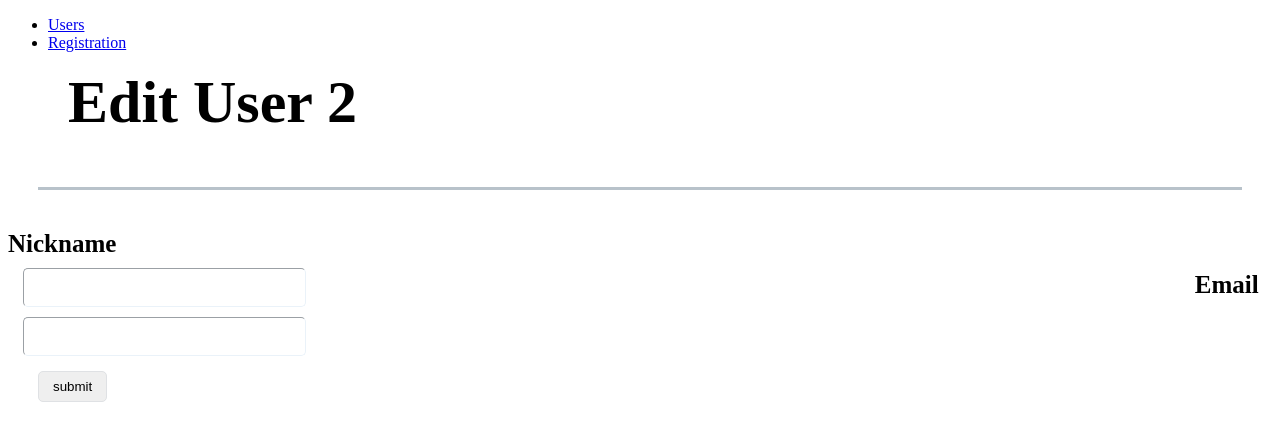
After one commit to Timo4ey/hexlet-course-flask, a Flask app: page /users/2/edit in a window 1280 px wide. The commit adds this page. Shown: the top 441 px of the page. Run offline with Flask 2, Linux system fonts and the light colour scheme; parts of the project's set-up code (start-up, migrations or seed data) failed here and were passed over.

Commit message:
[feature] add a function and a pages for editing a user's data by id

```diff
--- a/project_1/lesson/example.py
+++ b/project_1/lesson/example.py
@@ -23,13 +23,16 @@ def main_page():
 def get_name(id):
     data = Paths.read_json()
     result = tuple(filter(lambda x: x.get('id') == id, data))
+    message = get_flashed_messages(with_categories=True)
     if len(result) == 0:
         user = ''
     else:
         (user, ) = result
     if user:
         return render_template("index.html", id=user['id'],
-                               name=user['nickname'])
+                               name=user['nickname'],
+                               email=user['email'],
+                               messages=message)
     return redirect(url_for("register_user"))
 
 
@@ -41,7 +44,8 @@ def get_users():
     if term:
         select_user = list(filter(
                         lambda x: x['nickname'][:3].lower().find(term) != -1,
-                        select_user))
+                        select_user
+                        ))
     return render_template("users/index.html",
                            users=select_user, messages=messages)
 
@@ -62,15 +66,12 @@ def save_user():
     email = form.email.data
 
     user = Users(nickname, email)
-
-    # !!! Need to add as a new method in Validator
-    db = Paths.read_json()
-    new_id = list(filter(lambda x: x['id'] == user.id, db))
+    validator = Validator(user)
+    new_id = validator.check_unique_id(user.get_id)
     if new_id:
-        new_id = max(db, key=lambda x: x.get('id'))
+        new_id = max(new_id, key=lambda x: x.get('id'))
         user.get_id = new_id['id'] + 1
 
-    validator = Validator(user)
     validator.validate_name()
     validator.validate_email()
     if validator.is_valid() is True:
@@ -83,3 +84,30 @@ def save_user():
         form=form,
         errors=validator.is_valid()
         ), 422
+
+
+@app.route("/users/<int:id>/edit")
+def edit_user_page(id):
+
+    form = RegistrationForm()
+    ids = Validator.check_user_id(id)
+    if ids:
+        return render_template("form/edit_user.html",
+                               form=form,
+                               errors={},
+                               id=id)
+    if not ids:
+        return render_template('errors/422.html')
+
+
+@app.route('/users/<int:id>/edit', methods=["POST"])
+def edit_user(id):
+    data = request.form.to_dict()
+
+    instance = Users(data['nickname'], data['email'])
+    user = UserMaker(instance)
+
+    user.edit_users(id)
+
+    flash("User has been updated", 'success')
+    return redirect(url_for('get_name', id=id))
--- a/project_1/lesson/forms/forms.py
+++ b/project_1/lesson/forms/forms.py
@@ -2,7 +2,7 @@ from flask_wtf import FlaskForm
 from wtforms import StringField
 from wtforms.validators import DataRequired, email_validator
 from ..users_db import Users
-
+from ..users_db import Paths
 
 email_validator = email_validator.validate_email
 
@@ -39,3 +39,19 @@ class Validator:
            self.errors.get('email') is None:
             return True
         return self.errors
+
+    @staticmethod
+    def check_unique_id(id):
+        db = Paths.read_json()
+        new_id = list(filter(lambda x: x['id'] == id, db))
+        if not new_id:
+            return False
+        return new_id
+
+    @staticmethod
+    def check_user_id(id):
+        db = Paths.read_json()
+        list_ids = list(map(lambda x: x['id'], db))
+        if id in list_ids:
+            return True
+        return False
--- a/project_1/lesson/templates/base.html
+++ b/project_1/lesson/templates/base.html
@@ -3,7 +3,7 @@
     <div class="container">
         <div class="avbar-header">
             <ul>
-                <li><a href="/">Home</a></li>
+                <!-- <li><a href="/">Home</a></li> -->
                 <li><a href="/users">Users</a></li>
                 <li><a href="/users/new">Registration</a></li>
             </ul>
--- /dev/null
+++ b/project_1/lesson/templates/form/edit_user.html
@@ -0,0 +1,33 @@
+<!DOCTYPE html>
+<html lang="en">
+<head>
+    <meta charset="UTF-8">
+    <meta http-equiv="X-UA-Compatible" content="IE=edge">
+    <meta name="viewport" content="width=device-width, initial-scale=1.0">
+    <link rel="stylesheet" href="{{ url_for('static', filename='styles/style.css') }}">
+    <title>Document</title>
+</head>
+
+<body class="new_user">
+    {% extends 'base.html' %}
+    {% block page_content %}
+    <h1>Edit User {{ id }}</h1>
+    <div>
+        <form action="{{ url_for('edit_user', id=id) }}", method='post'>
+
+            {{ form.csrf_token }}
+            {{ form.nickname.label }} {{ form.nickname(size=20) }}
+            {% if errors['nickname'] %}
+                <div class="errors">{{ errors['nickname'] }}</div>
+            {% endif %}
+            {{ form.csrf_token }}
+            {{ form.email.label }} {{ form.email(size=20) }}
+            {% if errors['email'] %}
+                <div class="errors">{{ errors['email'] }}</div>
+            {% endif %}
+            <button type="submit">submit</button>
+        </form>
+    </div>
+    {% endblock %}
+</body>
+</html>
--- a/project_1/lesson/users_db/data/users.json
+++ b/project_1/lesson/users_db/data/users.json
@@ -1,22 +1,12 @@
 [
     {
-        "id": 5,
+        "id": 2,
         "nickname": "Noviq",
         "email": "testingttttt@test.com"
     },
     {
-        "id": 6,
-        "nickname": "Noviq",
-        "email": "testingttttt@test.com"
-    },
-    {
-        "id": 1,
-        "nickname": "Noviq",
-        "email": "testingttttt@test.com"
-    },
-    {
-        "id": 8,
-        "nickname": "Tot",
-        "email": "tot@gmail.com"
+        "id": 3,
+        "nickname": "Arnold",
+        "email": "arrr@test.com"
     }
 ]
```
Also changed, not shown: project_1/lesson/templates/index.html (+13 -2 lines), project_1/lesson/users_db/users.py (+17 -0 lines).
